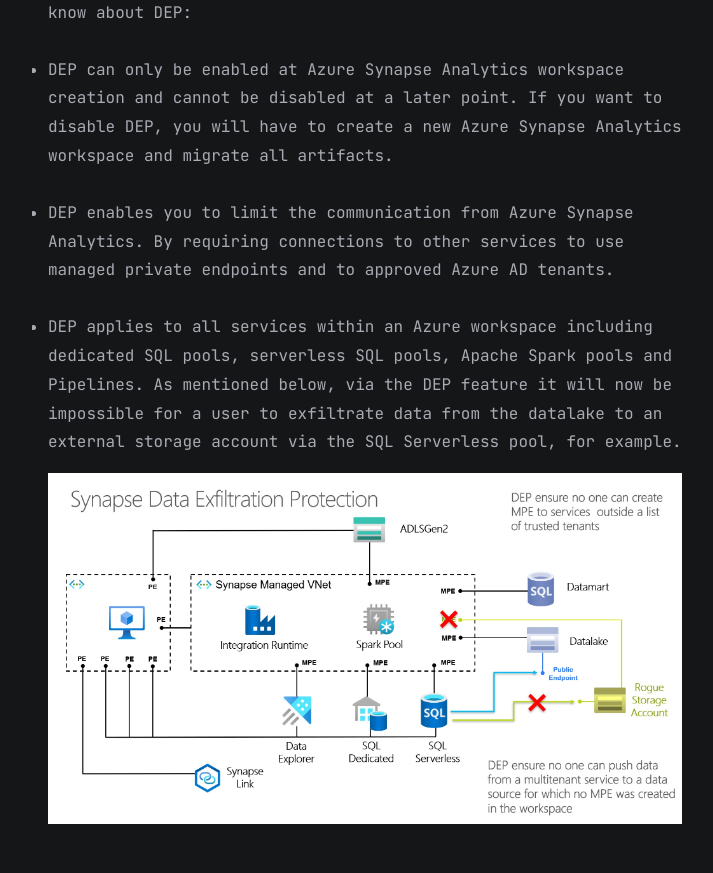
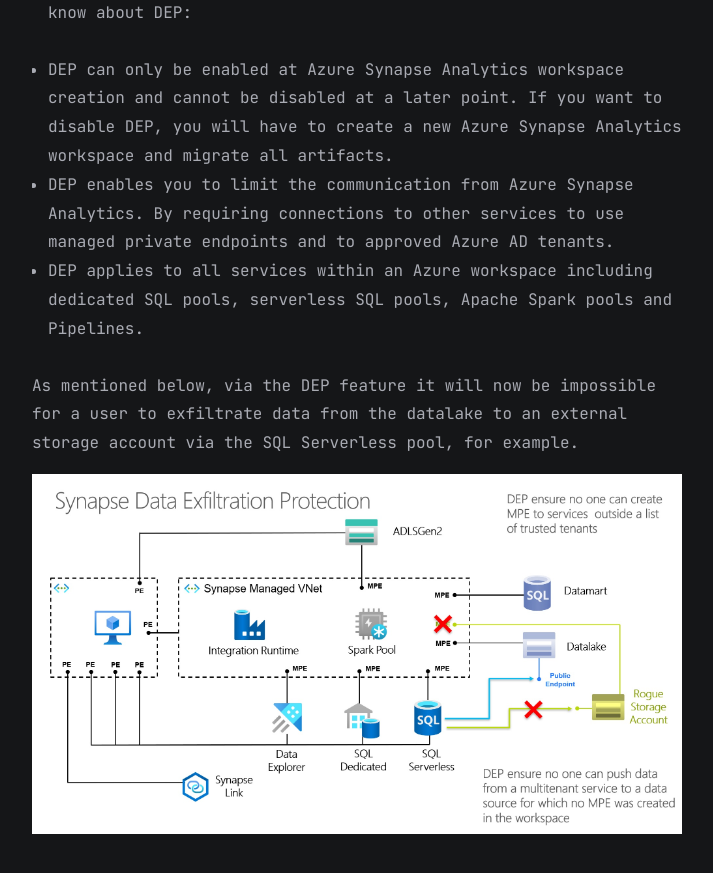
Before and after one commit to marc-hadjeje/marc-hadjeje.github.io, a Jekyll site: the page built from all_collections/_posts/2021-11-04-Synapse Analytics DEP.md, in a window 1280 px wide and 900 px high, scrolled down 5173 px. Shown: the top 873 px of the window, without its empty margins (283-996 px from the left). Built offline with Jekyll 4.4.1, drawn with Linux system fonts in a browser that asks for light colours.

```diff
--- a/all_collections/_posts/2021-11-04-Synapse Analytics DEP.md
+++ b/all_collections/_posts/2021-11-04-Synapse Analytics DEP.md
@@ -38,9 +38,8 @@ The diagrams below show some possible scenarios for data exfiltration, and we'll
 ![Synapse Architecture](https://github.com/marc-hadjeje/marc-hadjeje.github.io/blob/main/assets/images/DEP1.jpg?raw=true)
 To tackle these data exfiltration scenarios, there is a feature [Data Exfiltration Protection](https://learn.microsoft.com/en-us/azure/synapse-analytics/security/workspace-data-exfiltration-protection){:target="_blank"} (DEP) that enables additional restrictions on the ability of Azure Synapse Analytics to connect to other services – enabling you to further secure your Azure Synapse Analytics deployment. There are a couple of key things to know about DEP:
 - DEP can only be enabled at Azure Synapse Analytics workspace creation and cannot be disabled at a later point. If you want to disable DEP, you will have to create a new Azure Synapse Analytics workspace and migrate all artifacts.
+- DEP enables you to limit the communication from Azure Synapse Analytics. By requiring connections to other services to use managed private endpoints and to approved Azure AD tenants.
+- DEP applies to all services within an Azure workspace including dedicated SQL pools, serverless SQL pools, Apache Spark pools and Pipelines.
 
-- DEP enables you to limit the communication from Azure Synapse Analytics. By requiring connections to other services to use managed private endpoints and to approved Azure AD tenants.
-
-- DEP applies to all services within an Azure workspace including dedicated SQL pools, serverless SQL pools, Apache Spark pools and Pipelines.
 As mentioned below, via the DEP feature it will now be impossible for a user to exfiltrate data from the datalake to an external storage account via the SQL Serverless pool, for example.
 ![Synapse Architecture](https://github.com/marc-hadjeje/marc-hadjeje.github.io/blob/main/assets/images/Synapse-DEP.jpg?raw=true)
```
